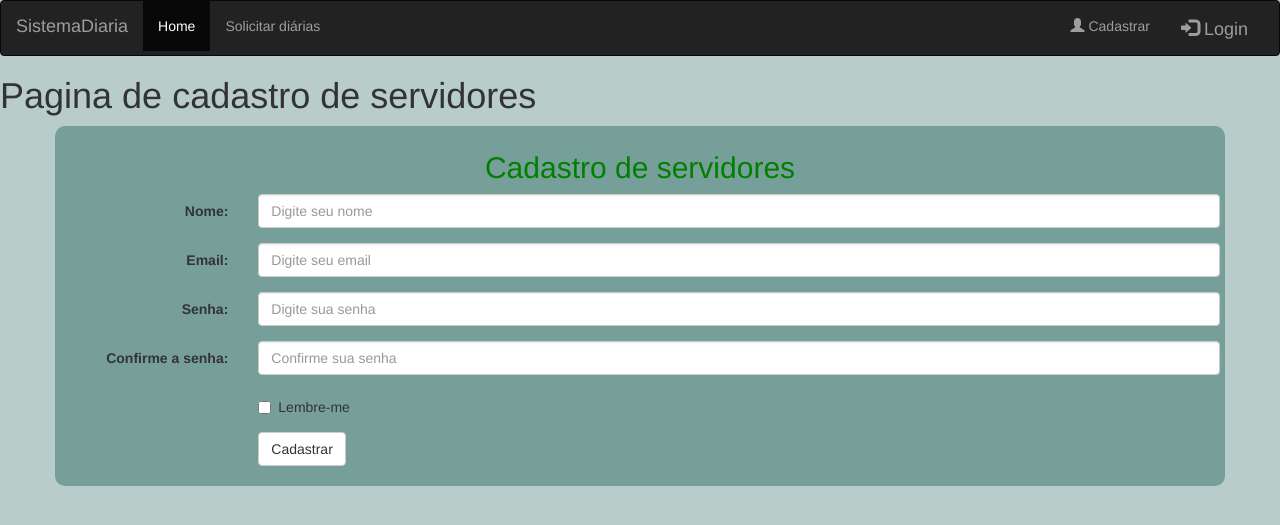
After one commit to Computacao2014/sistemaDiarias, a PHP site: page /cadastro_servidores.php in a window 1280 px wide. The commit adds this page. Shown: the top 525 px of the page. Run offline with PHP 8.4, Linux system fonts and the light colour scheme; some libraries are stand-ins or nearby versions.

Commit message:
Adicionada a Classe 'Pagina' , 'Servidor' e 'Cpf

```diff
--- /dev/null
+++ b/cadastro_servidores.php
@@ -0,0 +1,78 @@
+<?php
+    require_once 'classes/pagina.php';
+
+
+    class Pagina_Cadastro_Servidores extends Pagina{
+        public function exibir_body() {
+            parent::exibir_body();
+            ?>
+                <h1>Pagina de cadastro de servidores</h1>
+
+            <?php
+
+            $this->exibir_form_cadastro_servidores();
+        }
+
+
+        public function exibir_form_cadastro_servidores(){
+            ?>
+            <div class="container formulario">
+
+                <h2>Cadastro de servidores</h2>
+              <form class="form-horizontal">
+
+
+                <div class="form-group">
+                  <label class="control-label col-sm-2" for="email">Nome:</label>
+                  <div class="col-sm-10">
+                      <input type="text" class="form-control" name="nome" placeholder="Digite seu nome">
+                  </div>
+                </div>
+                <div class="form-group">
+                  <label class="control-label col-sm-2" for="email">Email:</label>
+                  <div class="col-sm-10">
+                    <input type="email" class="form-control" name="email" placeholder="Digite seu email">
+                  </div>
+                </div>
+                <div class="form-group">
+                  <label class="control-label col-sm-2" for="senha">Senha:</label>
+                  <div class="col-sm-10">
+                    <input type="password" class="form-control" name="senha" placeholder="Digite sua senha">
+                  </div>
+                </div>
+
+                <div class="form-group">
+                  <label class="control-label col-sm-2" for="senha">Confirme a senha:</label>
+                  <div class="col-sm-10">
+                    <input type="password" class="form-control" name="confirma_senha" placeholder="Confirme sua senha">
+                  </div>
+                </div>
+
+                <div class="form-group">
+                  <div class="col-sm-offset-2 col-sm-10">
+                    <div class="checkbox">
+                      <label><input type="checkbox"> Lembre-me</label>
+                    </div>
+                  </div>
+                </div>
+                <div class="form-group">
+                  <div class="col-sm-offset-2 col-sm-10">
+                    <button type="submit" class="btn btn-default">Cadastrar</button>
+                  </div>
+                </div>
+              </form>
+
+            </div>
+            <?php
+        }
+
+    }
+
+    $t = new Pagina_Cadastro_Servidores();
+
+    $t->set_titulo('Cadastro de servidores');
+
+
+    $t->display();
+
+?>
--- /dev/null
+++ b/classes/pagina.php
@@ -0,0 +1,145 @@
+<?php
+
+class Pagina {
+
+    private $titulo;
+
+    function Pagina(){
+        $this->titulo = "Titulo da pagina";
+    }
+
+    final function display(){
+        echo "<!DOCTYPE html>\n";
+        echo "<html lang='pt-br'>\n";
+        echo "<head>\n";
+        $this->exibir_titulo();
+        $this->exibir_config();
+
+        echo "</head>\n<body>\n";
+        $this->exibir_body();
+
+        echo "</body>\n</html>";
+    }
+
+    final function set_titulo($titulo){
+        $this->titulo = $titulo;
+    }
+
+    function exibir_titulo(){
+        echo "<title>".$this->titulo."</title>\n";
+    }
+
+    private function exibir_config(){
+        ?>
+          <meta charset="utf-8">
+          <meta name="viewport" content="width=device-width, initial-scale=1">
+          <link rel="stylesheet" href="bootstrap/css/bootstrap.min.css">
+          <link rel="stylesheet" href="css/estilo.css">
+          <script src="https://ajax.googleapis.com/ajax/libs/jquery/3.1.1/jquery.min.js"></script>
+          <script src="bootstrap/js/bootstrap.min.js"></script>
+        <?php
+
+    }
+
+    function exibir_body(){
+        $this->exibir_navbar();
+
+    }
+
+    function exibir_navbar(){
+        ?>
+        <nav class="navbar navbar-inverse">
+          <div class="container-fluid">
+
+            <div class="navbar-header">
+              <button type="button" class="navbar-toggle" data-toggle="collapse" data-target="#myNavbar">
+                <span class="icon-bar"></span>
+                <span class="icon-bar"></span>
+                <span class="icon-bar"></span>
+              </button>
+              <a class="navbar-brand" href="index.php">SistemaDiaria</a>
+            </div>
+
+            <div class="collapse navbar-collapse" id="myNavbar">
+              <ul class="nav navbar-nav">
+                <li class="active"><a href="index.php">Home</a></li>
+                <li><a href="#">Solicitar diárias</a></li>
+              </ul>
+              <ul class="nav navbar-nav navbar-right">
+                <li><a href="cadastro_servidores.php"><span class="glyphicon glyphicon-user"></span> Cadastrar</a></li>
+                <li>
+                    <a class="btn btn-link btn-lg" data-toggle="modal" data-target="#myModal">
+                        <span class="glyphicon glyphicon-log-in"></span> Login
+                    </a>
+                </li>
+              </ul>
+            </div>
+          </div>
+        </nav>
+
+          <!--Login Modal -->
+          <div class="modal fade" id="myModal" role="dialog">
+            <div class="modal-dialog modal-xg">
+              <div class="modal-content">
+                <div class="modal-header">
+                  <button type="button" class="close" data-dismiss="modal">&times;</button>
+                  <h4 class="modal-title">Entrar no sistema</h4>
+                </div>
+                <div class="modal-body">
+                    <form>
+                      <div class="form-group">
+                        <label for="email">Email:</label>
+                        <input type="email" class="form-control" id="email">
+                      </div>
+                      <div class="form-group">
+                        <label for="senha">Senha:</label>
+                        <input type="password" class="form-control" id="senha">
+                      </div>
+                      <div class="checkbox">
+                          <label><input type="checkbox" class="checkbox" disabled>Lembrar-me</label>
+                      </div>
+
+                      <div class="row">
+                          <div class="col-xs-1"></div>
+
+                          <button type="submit" class="btn btn-success col-xs-5">Login</button>
+
+                          <div class="col-xs-4">
+                              <a href="#">
+                                <button class="btn btn-warning">Esqueci a senha</button>
+                              </a>
+                          </div>
+
+                      </div>
+
+                    </form>
+                </div>
+
+                <div class="modal-footer row">
+                    <div class="col-xs-3">
+                        <a href="cadastro_servidores.php">
+                          <button class="btn btn-default">Não possuo cadastro</button>
+                        </a>
+                    </div>
+
+                    <div class="col-xs-5">
+
+                    </div>
+
+                    <div class="col-xs-3">
+                        <button type="button" class="btn btn-danger" data-dismiss="modal">Cancelar</button>
+                    </div>
+
+                </div>
+              </div>
+            </div>
+          </div>
+
+
+        <?php
+    }
+}
+
+
+
+?>
--- /dev/null
+++ b/css/estilo.css
@@ -0,0 +1,15 @@
+body{
+    background: rgba(20,90,80,0.3);
+}
+
+.formulario{
+    border: solid blue 0px;
+    border-radius: 10px;
+    background: rgba(20,90,80,0.4);
+    padding: 5px;
+}
+
+.formulario h2{
+     text-align: center;
+     color: green;
+}
```
Also changed, not shown: classes/Cpf.php (added, +122 -0 lines), classes/Servidor.php (added, +78 -0 lines), index.php (+23 -5 lines).
